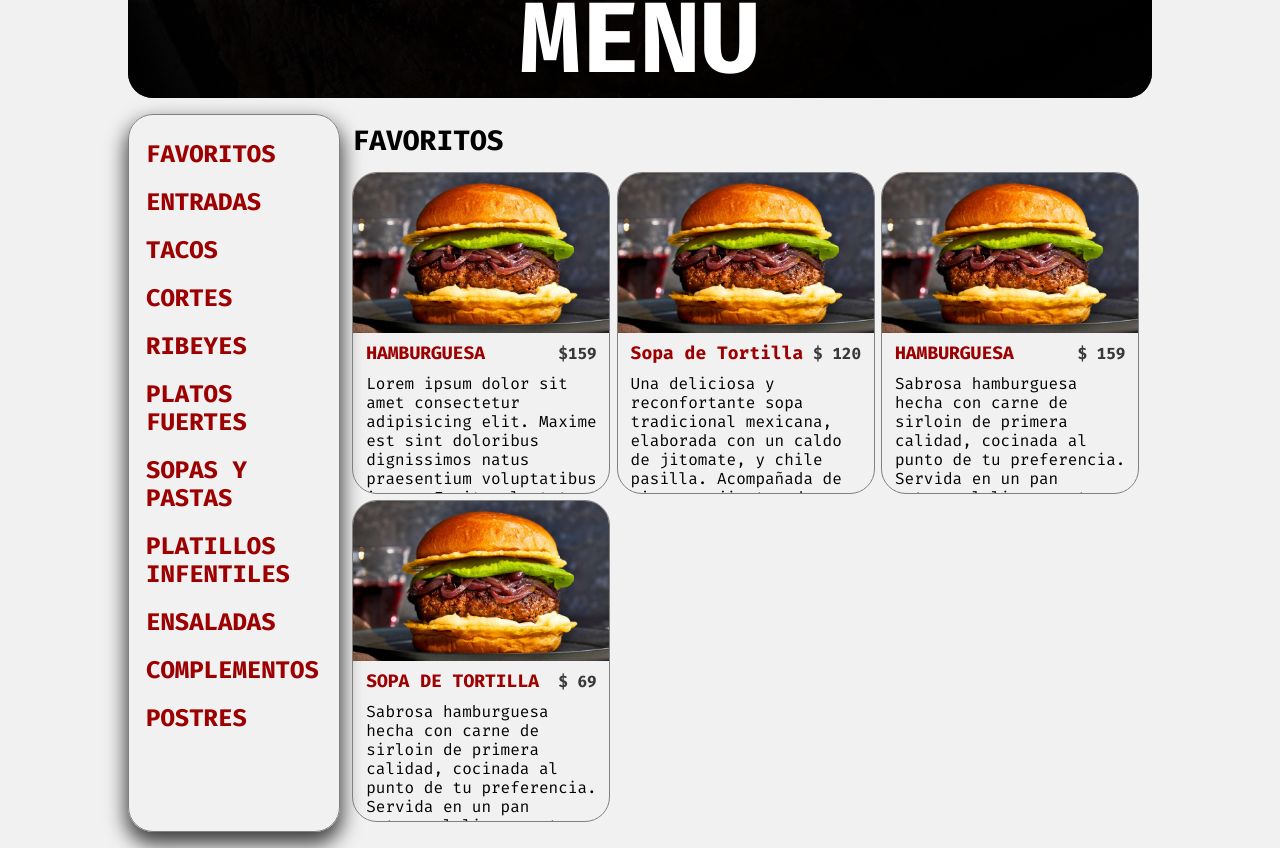
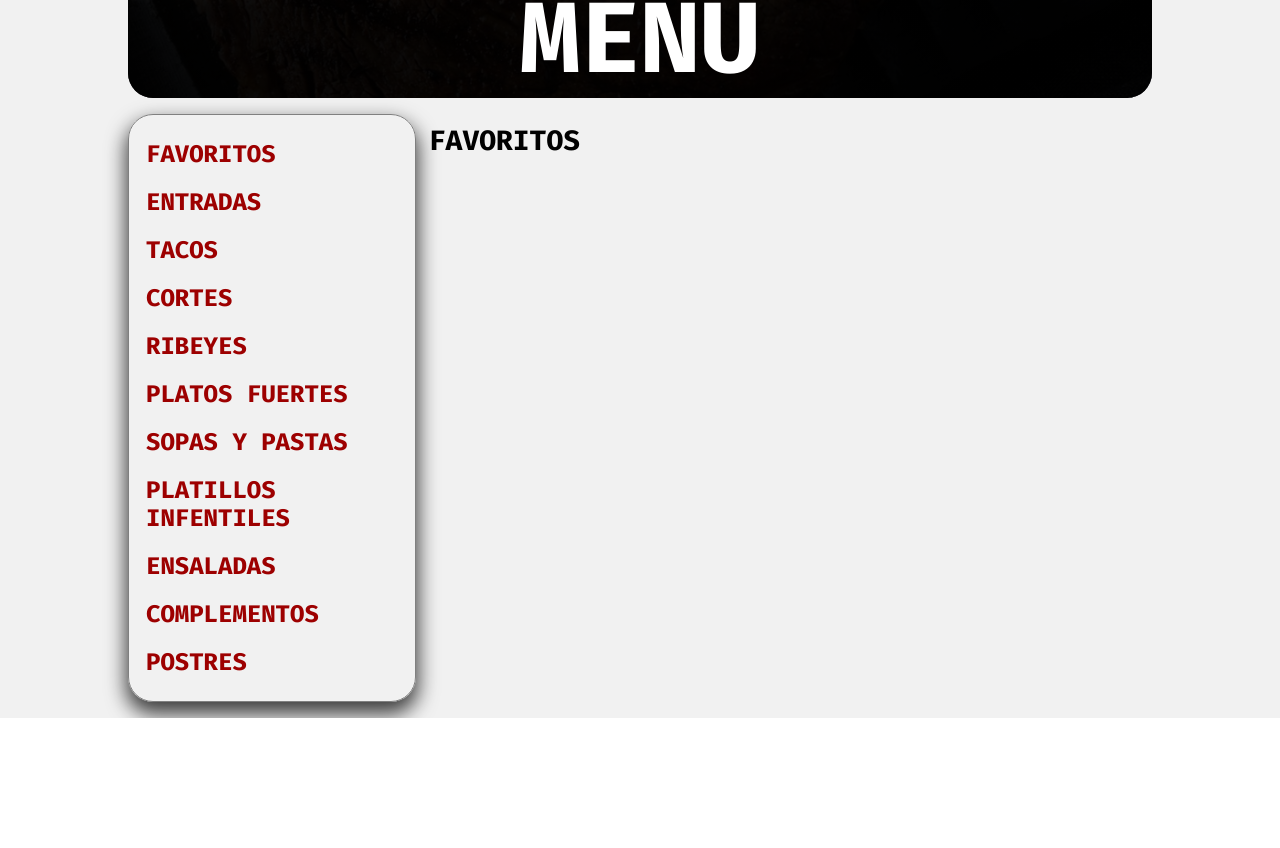
Before and after one commit to RobertoCRIH/restaurant-menu, a React (Create React App) app: page / in a window 1280 px wide. Shown: the part 418-1266 px from the top of the page. After the commit the page ends 1136 px from the top, so only its background shows below. Built offline with nearby package versions, Linux system fonts and the light colour scheme; a web font is replaced by a local one.

Commit message:
Ya agregué los datos de las sopas y pastas. El menú ya cambia entre las diferentes categorias.

```diff
--- a/src/components/menu_display.jsx
+++ b/src/components/menu_display.jsx
@@ -9,52 +9,49 @@ function MenuDisplay({state}) {
         {
             name : "HAMBURGUESA",
             price : 159,
-            desc : "Sabrosa hamburguesa hecha con carne de sirloin de primera calidad, cocinada al punto de tu preferencia. Servida en un pan artesanal ligeramente tostado, con lechuga fresca, tomate maduro, cebolla caramelizada y un toque de mayonesa de la casa.",
+            desc : "Sabrosa hamburguesa hecha con carne de sirloin de primera calidad. Servida en un pan artesanal ligeramente tostado, con lechuga fresca, tomate maduro, cebolla caramelizada y un toque de mayonesa de la casa.",
             img : burger,
             page : "PLATOS FUERTES"
         },
+        //SOPAS Y PASTAS
         {
             name : "SOPA DE TORTILLA",
-            price : 69,
-            desc : "Sabrosa hamburguesa hecha con carne de sirloin de primera calidad, cocinada al punto de tu preferencia. Servida en un pan artesanal ligeramente tostado, con lechuga fresca, tomate maduro, cebolla caramelizada y un toque de mayonesa de la casa.",
-            img : burger,
-            page : "SOPAS"
+            price : 120,
+            desc : "Una deliciosa y reconfortante sopa tradicional mexicana, elaborada con un caldo de jitomate, y chile pasilla. Acompañada de tiras crujientes de tortilla de maíz, queso fresco, aguacate y crema.",
+            img : "https://www.unileverfoodsolutions.com.mx/dam/global-ufs/mcos/NOLA/calcmenu/recipes/MX-recipes/general/sopa-de-tortilla/main-header.jpg",
+            page : "SOPAS Y PASTAS"
+        },
+        {
+            name : "Fetuccini Alfredo",
+            price : 160,
+            desc : "Pasta al dente en una cremosa salsa de mantequilla, crema y parmesano. ¡Añade pollo o camarones para hacerlo aún mejor!",
+            img : "https://sofia.com.bo/wp-content/uploads/SOFIA-web-Receta-720x405-Oct_04.jpg",
+            page : "SOPAS Y PASTAS"
+        },
+        {
+            name : "Carne En Su Jugo",
+            price : 130,
+            desc : "Jugosa carne de res en un caldo lleno de sabor, acompañada de frijoles, tocino crujiente y cebolla. ¡Un platillo tradicional y reconfortante!",
+            img : "https://editorialtelevisa.brightspotcdn.com/dims4/default/757f912/2147483647/strip/true/crop/560x560+220+0/resize/1000x1000!/quality/90/?url=https%3A%2F%2Fk2-prod-editorial-televisa.s3.us-east-1.amazonaws.com%2Fbrightspot%2Fwp-content%2Fuploads%2F2019%2F08%2FCarne-en-su-jugo.jpg",
+            page : "SOPAS Y PASTAS"
+        },
+        {
+            name : "Espagueti boloñesa",
+            price : 190,
+            desc : "Pasta al dente con una sabrosa salsa de tomate y carne molida, sazonada con hierbas italianas y queso parmesano. ¡Un clásico irresistible!",
+            img : "https://encrypted-tbn0.gstatic.com/images?q=tbn:ANd9GcQqC3pTZiOdLb4QKiqDjHPoYuS3BoCfCiXRZA&s",
+            page : "SOPAS Y PASTAS"
         }
     ]
-
-    function createMenu() {
-        itme_list.map( (i) => <p>{i.name}</p> )
-    }
 
     return(
         <div className="menuDisplay">
             <h2 className="menuDisplay__title"> {state} </h2>
 
             <div className="menuDisplay__grid">
-                <div className="menuDisplay__grid__item">
-                    <img src={burger} alt="" />
-
-                    <div className="title">
-                        <p className="dishName">HAMBURGUESA</p>
-                        <p className="dishPrice">$159</p>
-                    </div>
-
-                    <div className="description">
-                        Lorem ipsum dolor sit amet consectetur adipisicing elit.
-                        Maxime est sint doloribus dignissimos natus praesentium voluptatibus ipsam.
-                        Fugit voluptatum sed pariatur illo corrupti excepturi, aliquam odio praesentium dignissimos, ipsam beatae.
-                    </div>
-                </div>
-
-                <MenuDisplayItem
-                    img={burger}
-                    price={120}
-                    name={"Sopa de Tortilla"}
-                    desc={"Una deliciosa y reconfortante sopa tradicional mexicana, elaborada con un caldo de jitomate, y chile pasilla. Acompañada de tiras crujientes de tortilla de maíz, queso fresco, aguacate y crema."}
-                />
 
                 {
-                    itme_list.map( i => <MenuDisplayItem name={i.name} desc={i.desc}  img={i.img} price={i.price}/> )
+                    itme_list.map( i => <MenuDisplayItem name={i.name} desc={i.desc}  img={i.img} price={i.price} page={i.page} activeState={state}/> )
                 }
 
             </div>
--- a/src/components/menu_display_item.jsx
+++ b/src/components/menu_display_item.jsx
@@ -1,4 +1,6 @@
-function MenuDisplayItem({img,name,price,desc}) {
+function MenuDisplayItem({img,name,price,desc,page,activeState}) {
+
+    if(page == activeState){
         return(
             <div className="menuDisplay__grid__item">
                 <img src={img} alt="" />
@@ -14,5 +16,6 @@ function MenuDisplayItem({img,name,price,desc}) {
             </div>
         )
     }
+}
 
 export default MenuDisplayItem;
```
Lines whose indentation alone changed are shown as unchanged.
